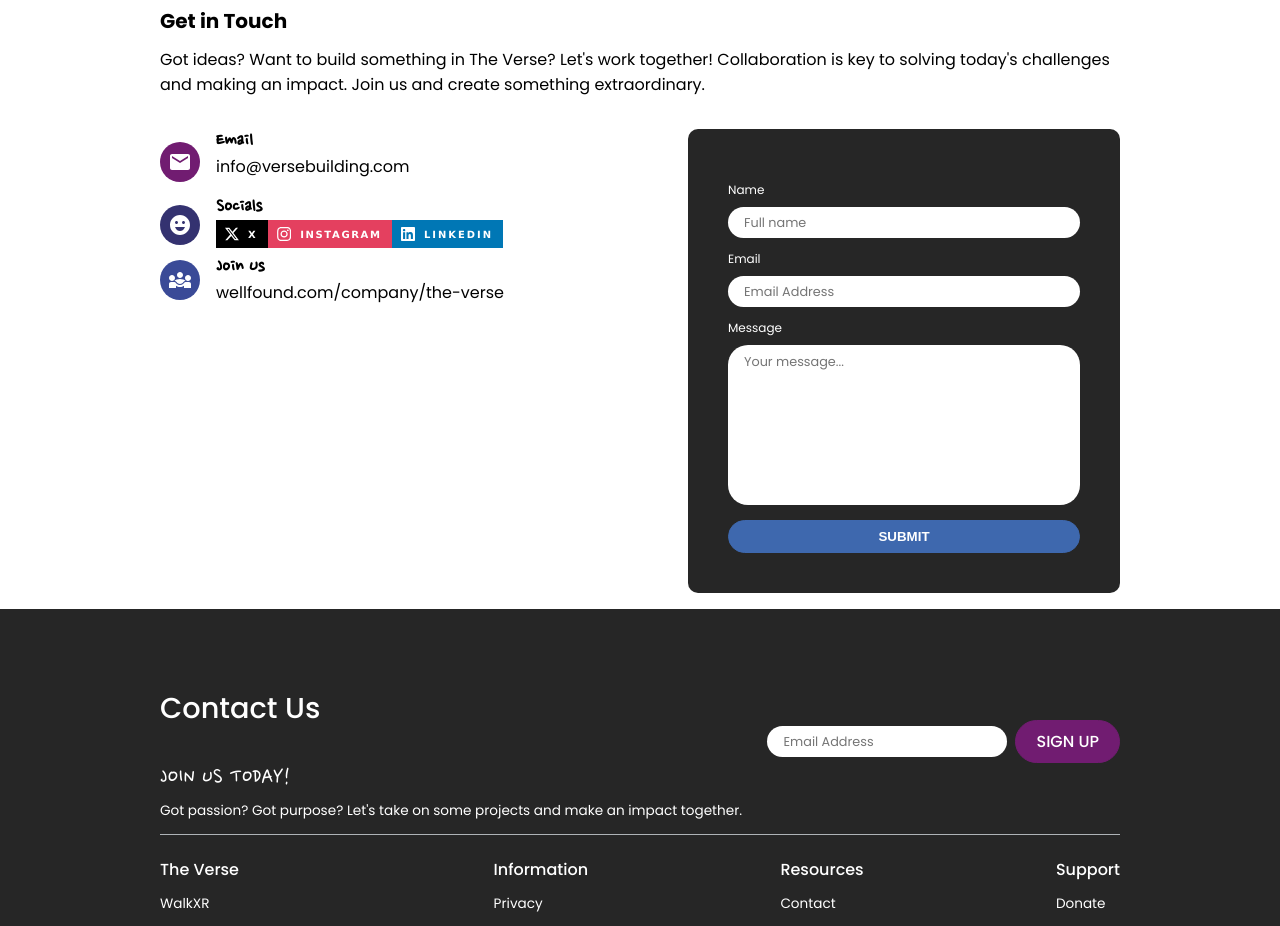
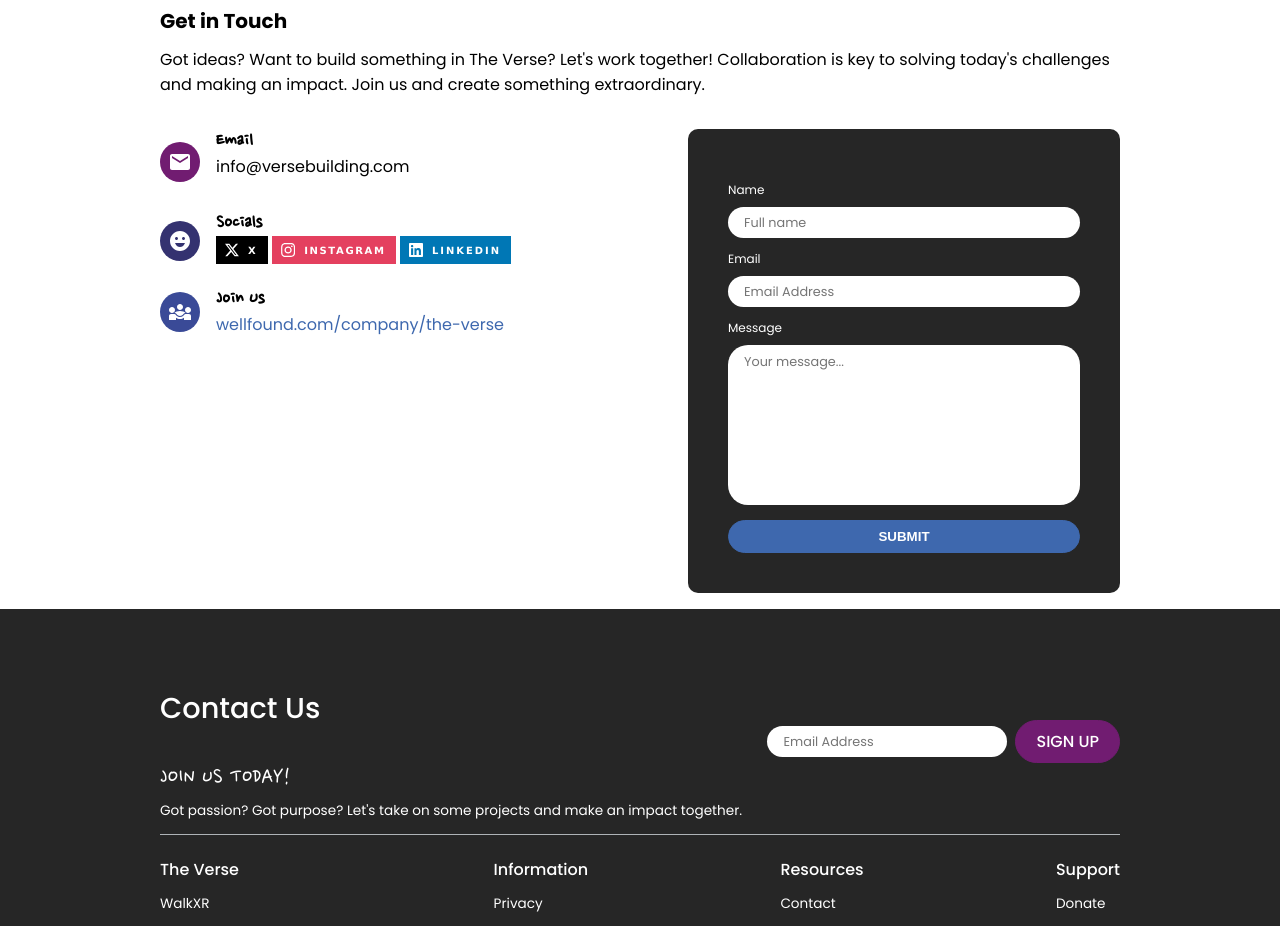
Before and after one commit to bstintheverse/theversewebdev, a React (Vite) app in the folder client/: page /contact-us in a window 1280 px wide. Shown: the part 860-1786 px from the top of the page. Built offline with nearby package versions, Linux system fonts and the light colour scheme.

Commit message:
update contact styling
- add styling to link and icons

```diff
--- a/client/src/pages/Contact/Contact.scss
+++ b/client/src/pages/Contact/Contact.scss
@@ -63,7 +63,7 @@
         }
     }
 
-    &__text, &__link {
+    &__text {
         @include text($global-primary-font-color);
 
         & {
@@ -75,16 +75,63 @@
         }
     }
 
+    &__link {
+        @include text($global-link-font-color);
+
+        & {
+            margin: 0;
+        }
+
+        &:hover {
+            color: $global-link-hover-color;
+            transition: 0.5s ease-in-out;
+        }
+    }
+
+    &__social {
+        &-icons {
+            @include flexbox(row);
+            flex-wrap: wrap;
+            gap: 0.25rem;
+
+            @include tablet {
+                gap: 0.25rem;
+            }
+
+            @include desktop {
+                gap: 0.25rem;
+            }
+        }
+
+        &-icon {
+            width: auto;
+            height: 25px;
+
+            @include tablet {
+                width: auto;
+                height: auto;
+            }
+
+            @include desktop {
+                width: auto;
+                height: auto;
+            }
+
+            &:hover {
+                opacity: 80%;
+                transition: 0.5s ease-in-out;
+            }
+        }
+    }
+
     &__info {
         @include flexbox(row);
         align-items: center;
         gap: 1rem;
 
         &-wrapper {
-            @include tablet {
-                @include flexbox(column);
-                gap: 1rem;
-            }
+            @include flexbox(column);
+            gap: 1rem;
         }
     }
 
```
